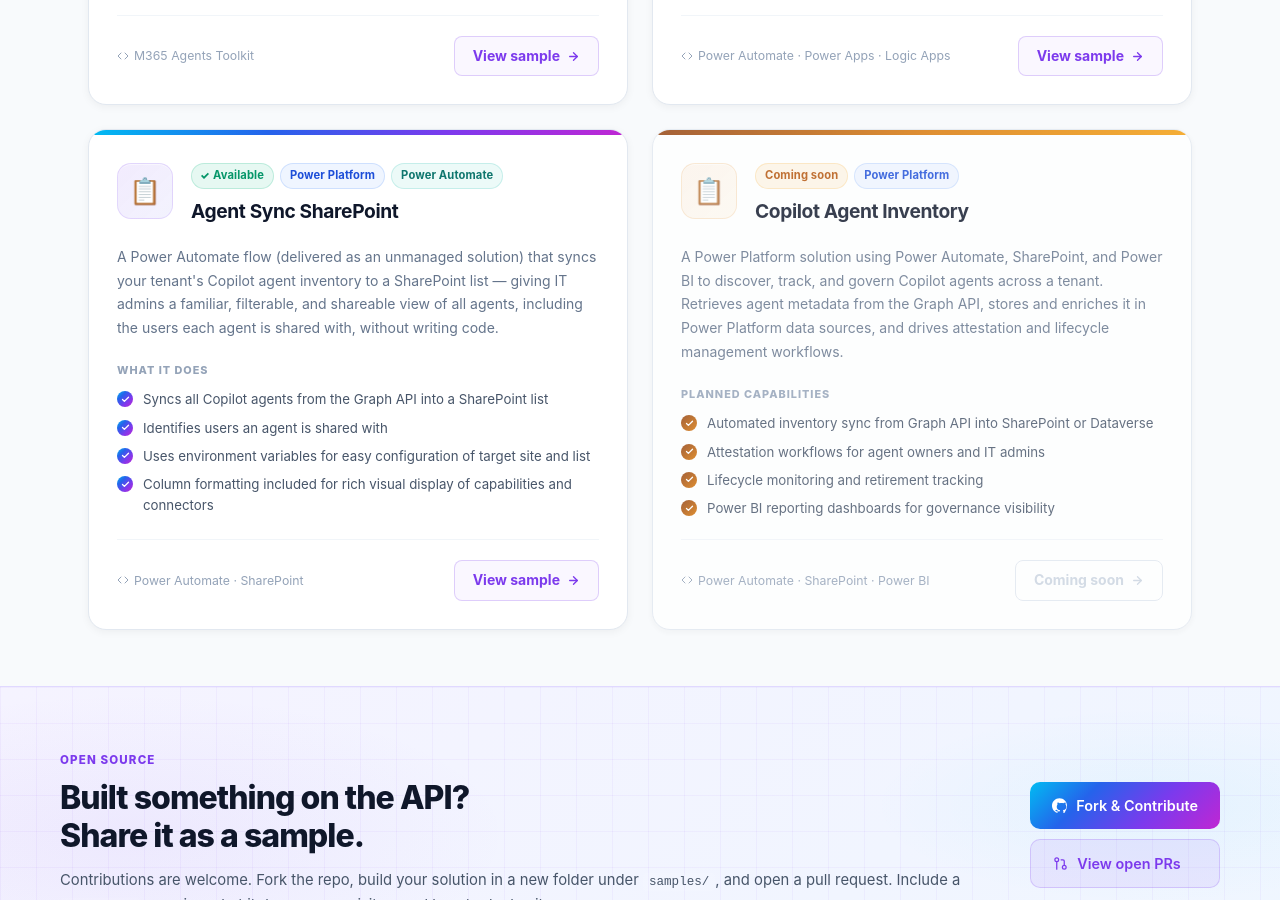
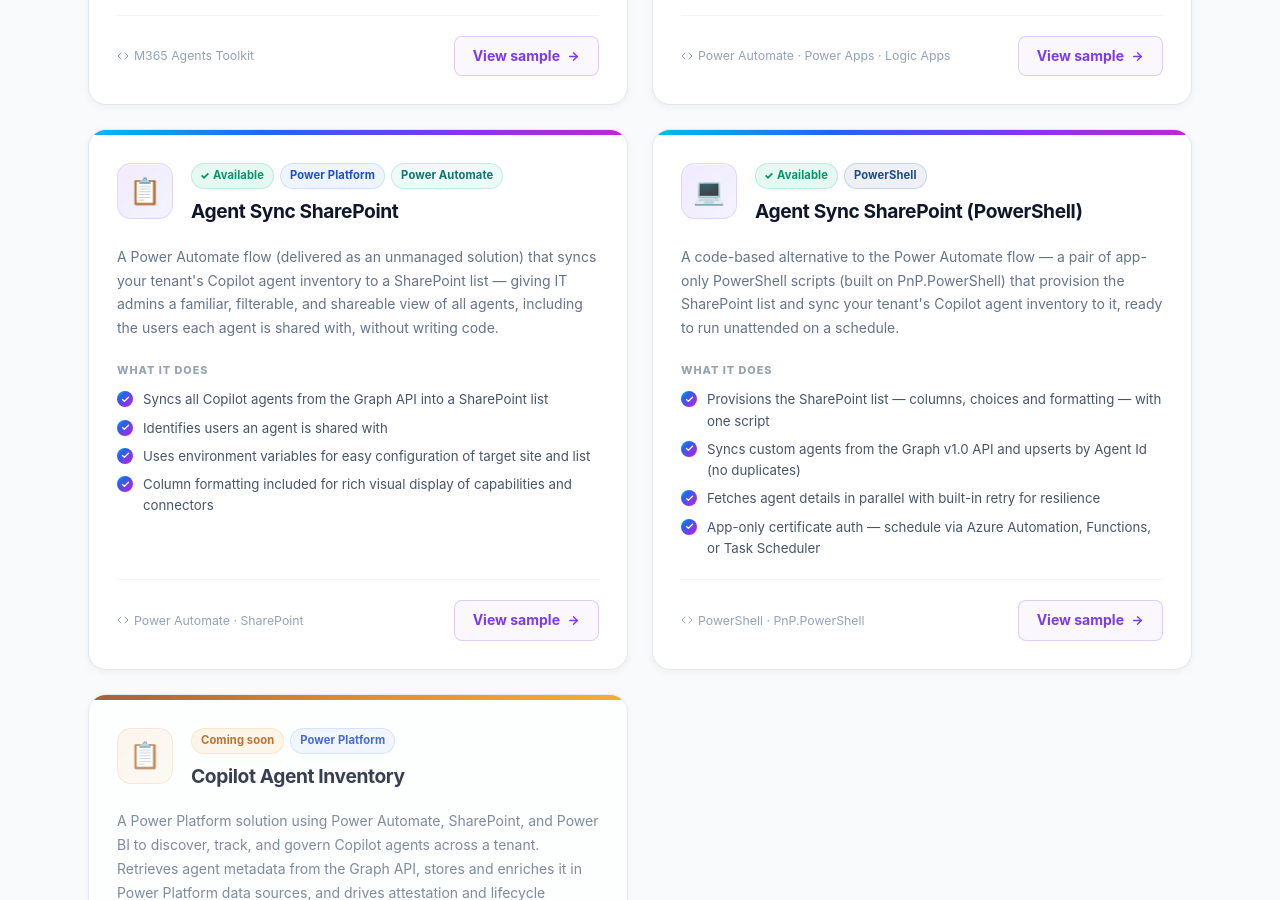
Before and after one commit to microsoft/copilot-agent-inventory-samples, a plain HTML site: page index.html in a window 1280 px wide. Shown: the part 1900-2800 px from the top of the page. Drawn offline with Linux system fonts and the light colour scheme.

Commit message:
site: add Agent Sync SharePoint (PowerShell) sample card

```diff
--- a/index.html
+++ b/index.html
@@ -995,7 +995,7 @@
 <div class="stats-strip">
   <div class="stats-inner">
     <div class="stat-item">
-      <div class="stat-num">3</div>
+      <div class="stat-num">4</div>
       <div class="stat-label">Samples</div>
     </div>
     <div class="stat-item">
@@ -1232,6 +1232,63 @@
       </div>
     </article>
 
+    <!-- AGENT SYNC SHAREPOINT (POWERSHELL) -->
+    <article class="sample-card">
+      <div class="card-top-bar"></div>
+      <div class="sample-card-inner">
+        <div class="sample-header">
+          <div class="sample-icon-wrap">💻</div>
+          <div class="sample-title-block">
+            <div class="sample-badges">
+              <span class="badge badge-available">
+                <svg class="icon" width="8" height="8" viewBox="0 0 24 24" fill="currentColor"><path d="M20.285 2l-11.285 11.567-5.286-5.011-3.714 3.716 9 8.728 15-15.285z"/></svg>
+                Available
+              </span>
+              <span class="badge badge-platform" style="background:rgba(31,75,142,.08);color:#1f4b8e;border-color:rgba(31,75,142,.18);">PowerShell</span>
+            </div>
+            <div class="sample-title">Agent Sync SharePoint (PowerShell)</div>
+          </div>
+        </div>
+
+        <p class="sample-desc">
+          A code-based alternative to the Power Automate flow — a pair of app-only PowerShell scripts (built on PnP.PowerShell) that provision the SharePoint list and sync your tenant's Copilot agent inventory to it, ready to run unattended on a schedule.
+        </p>
+
+        <div class="feature-list">
+          <div class="feature-label">What it does</div>
+          <div class="feature-items">
+            <div class="feature-item">
+              <div class="feature-check"><svg width="9" height="9" viewBox="0 0 24 24" fill="none" stroke="white" stroke-width="3.5" stroke-linecap="round" stroke-linejoin="round"><polyline points="20 6 9 17 4 12"/></svg></div>
+              Provisions the SharePoint list — columns, choices and formatting — with one script
+            </div>
+            <div class="feature-item">
+              <div class="feature-check"><svg width="9" height="9" viewBox="0 0 24 24" fill="none" stroke="white" stroke-width="3.5" stroke-linecap="round" stroke-linejoin="round"><polyline points="20 6 9 17 4 12"/></svg></div>
+              Syncs custom agents from the Graph v1.0 API and upserts by Agent Id (no duplicates)
+            </div>
+            <div class="feature-item">
+              <div class="feature-check"><svg width="9" height="9" viewBox="0 0 24 24" fill="none" stroke="white" stroke-width="3.5" stroke-linecap="round" stroke-linejoin="round"><polyline points="20 6 9 17 4 12"/></svg></div>
+              Fetches agent details in parallel with built-in retry for resilience
+            </div>
+            <div class="feature-item">
+              <div class="feature-check"><svg width="9" height="9" viewBox="0 0 24 24" fill="none" stroke="white" stroke-width="3.5" stroke-linecap="round" stroke-linejoin="round"><polyline points="20 6 9 17 4 12"/></svg></div>
+              App-only certificate auth — schedule via Azure Automation, Functions, or Task Scheduler
+            </div>
+          </div>
+        </div>
+
+        <div class="sample-footer">
+          <div class="sample-tech">
+            <svg class="icon" width="12" height="12" viewBox="0 0 24 24" fill="none" stroke="currentColor" stroke-width="2" stroke-linecap="round" stroke-linejoin="round"><polyline points="16 18 22 12 16 6"/><polyline points="8 6 2 12 8 18"/></svg>
+            PowerShell · PnP.PowerShell
+          </div>
+          <a href="https://github.com/microsoft/copilot-agent-inventory-samples/tree/main/samples/agent-sync-sharepoint-script" target="_blank" rel="noopener" class="sample-cta">
+            View sample
+            <svg class="icon" width="13" height="13" viewBox="0 0 24 24" fill="none" stroke="currentColor" stroke-width="2.5" stroke-linecap="round" stroke-linejoin="round"><line x1="5" y1="12" x2="19" y2="12"/><polyline points="12 5 19 12 12 19"/></svg>
+          </a>
+        </div>
+      </div>
+    </article>
+
     <!-- ATTESTATION -->
     <article class="sample-card soon">
       <div class="card-top-bar"></div>
@@ -1391,6 +1448,9 @@
             <a href="https://github.com/microsoft/copilot-agent-inventory-samples/tree/main/samples/agent-sync-sharepoint" target="_blank" rel="noopener" class="footer-col-link">
               <span>📋</span> Agent Sync SharePoint
             </a>
+            <a href="https://github.com/microsoft/copilot-agent-inventory-samples/tree/main/samples/agent-sync-sharepoint-script" target="_blank" rel="noopener" class="footer-col-link">
+              <span>💻</span> Agent Sync SharePoint (PowerShell)
+            </a>
             <a href="https://github.com/microsoft/copilot-agent-inventory-samples/tree/main/samples/attestation" target="_blank" rel="noopener" class="footer-col-link">
               <span>📋</span> Copilot Agent Inventory
             </a>
```
